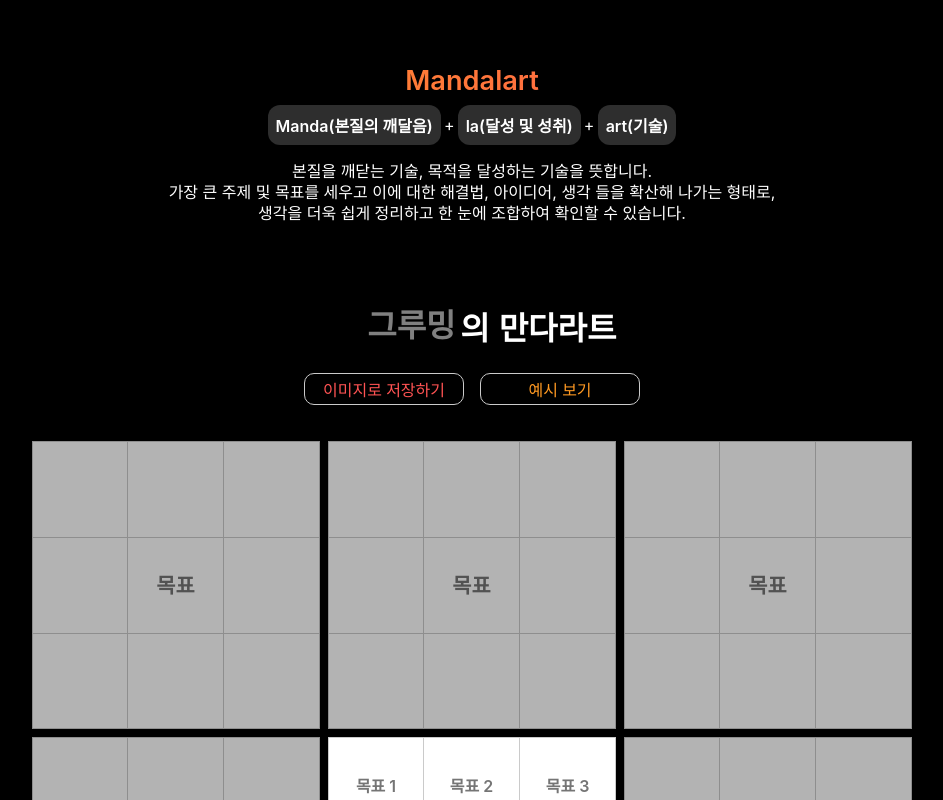
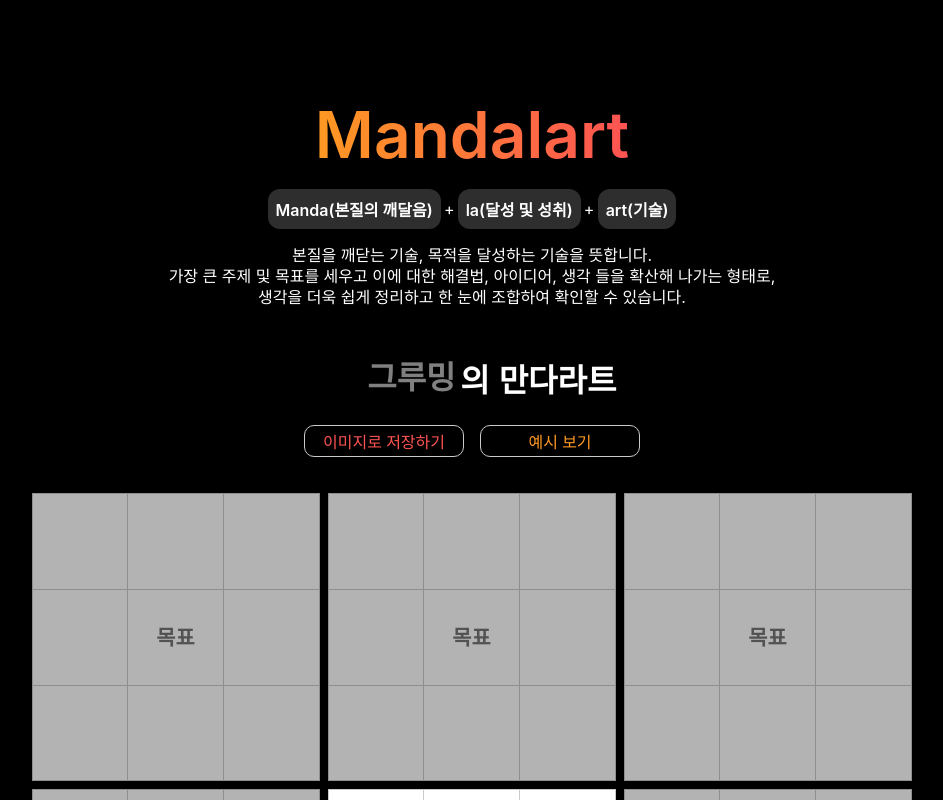
Before and after one commit to ddongule/mandal-art, a React (Create React App) app: page / in a window 1280 px wide. Shown: the top 800 px of the page, without its empty margins (168-1111 px from the left). Built offline with nearby package versions, Linux system fonts and the light colour scheme; the HTML template or start-up script is replaced by a standard one.

Commit message:
css-style: change Header design

```diff
--- a/src/Components/Description/index.js
+++ b/src/Components/Description/index.js
@@ -1,9 +1,11 @@
-import { DescriptionWrapper, MainWrapper, ContentWrapper } from './index.styles';
+import { DescriptionWrapper, TitleWrapper, MainWrapper, ContentWrapper } from './index.styles';
 
 function Description({ name, handleModalOpen }) {
   return (
     <DescriptionWrapper>
-      <span className='title'>Mandalart</span>
+      <TitleWrapper>
+        <span className='title'>Mandalart</span>
+      </TitleWrapper>
       <MainWrapper>
         <span className='content'>Manda(본질의 깨달음)</span> +
         <span className='content'>la(달성 및 성취)</span> +
--- a/src/Components/Description/index.styles.js
+++ b/src/Components/Description/index.styles.js
@@ -7,16 +7,20 @@ const DescriptionWrapper = styled.div`
   max-width: 60rem;
   color: white;
   padding: 0 4rem;
-  margin: 4rem auto 1rem auto;
+  margin: 6rem auto 1rem auto;
   text-align: center;
 
   .title {
-    font-size: 1.7rem;
-    margin: 0 0 0.5rem 0;
+    font-size: 4rem;
+    margin: 0 0 1rem 0;
     background: linear-gradient(to right, var(--orange) 0%, var(--red) 100%);
     -webkit-background-clip: text;
     -webkit-text-fill-color: transparent;
   }
+`;
+
+const TitleWrapper = styled.div`
+  margin-bottom: 1rem;
 `;
 
 const MainWrapper = styled.div`
@@ -43,4 +47,4 @@ const ContentWrapper = styled.p`
   line-height: 1.3;
 `;
 
-export { DescriptionWrapper, MainWrapper, ContentWrapper };
+export { DescriptionWrapper, TitleWrapper, MainWrapper, ContentWrapper };
--- a/src/Components/Nav/index.js
+++ b/src/Components/Nav/index.js
@@ -2,13 +2,13 @@ import Button from '../../Button';
 import NavWrapper from './index.styles';
 import { saveToImage } from '../../utils/util';
 
-function Nav({ name, handleModalOpen }) {
+function Nav({ name, toggleModal }) {
   return (
     <NavWrapper>
       <Button customClass='save' onClick={() => saveToImage(name)}>
         이미지로 저장하기
       </Button>
-      <Button customClass='example-modal' onClick={handleModalOpen}>
+      <Button customClass='example-modal' onClick={toggleModal}>
         예시 보기
       </Button>
     </NavWrapper>
--- a/src/Header/index.styles.js
+++ b/src/Header/index.styles.js
@@ -1,7 +1,7 @@
 import styled from 'styled-components';
 
 const HeaderWrapper = styled.div`
-  margin-top: 4rem;
+  margin-top: 2rem;
   text-align: center;
   font-weight: 700;
   font-family: 'Noto Sans KR', sans-serif;
```
